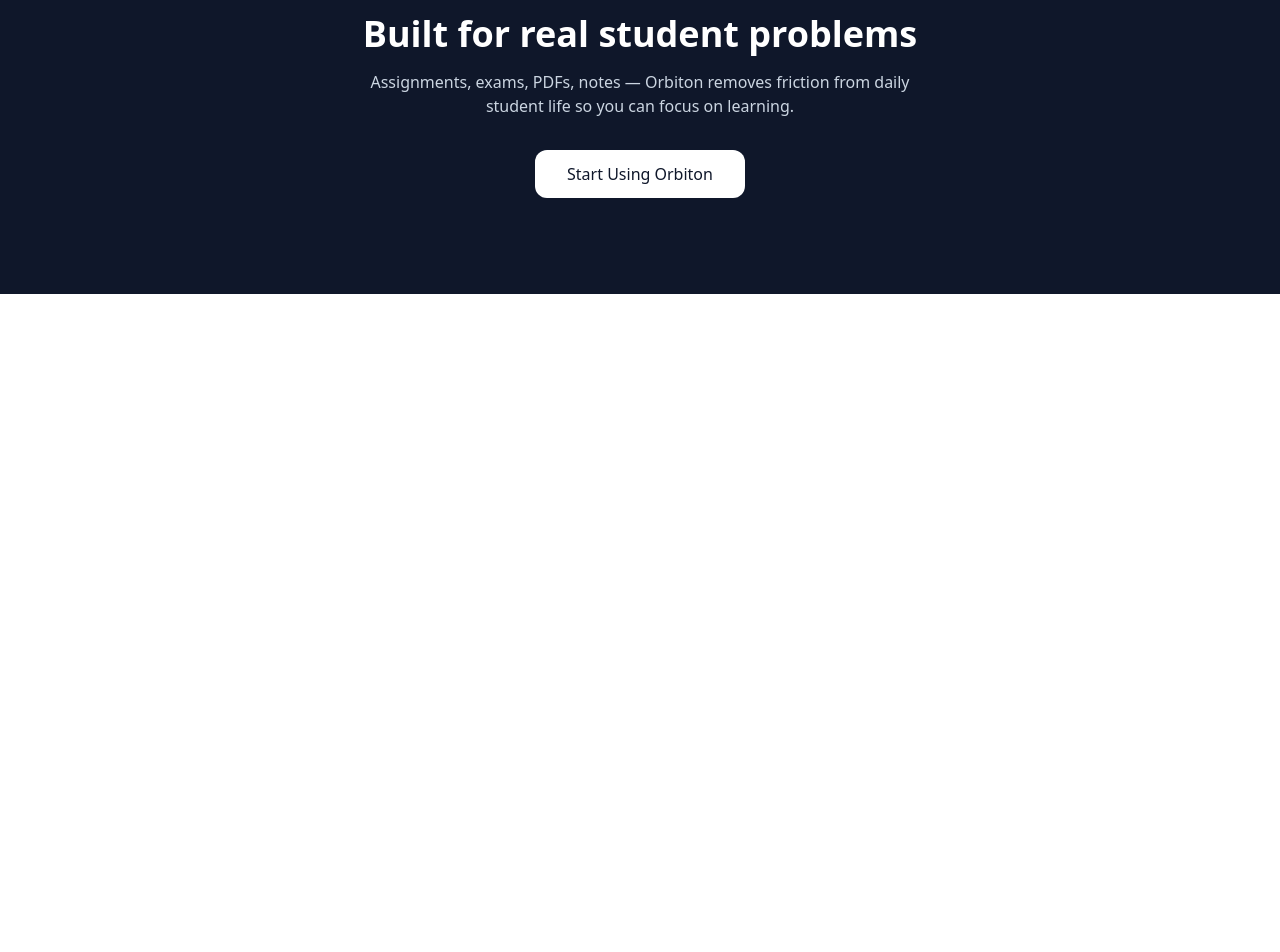
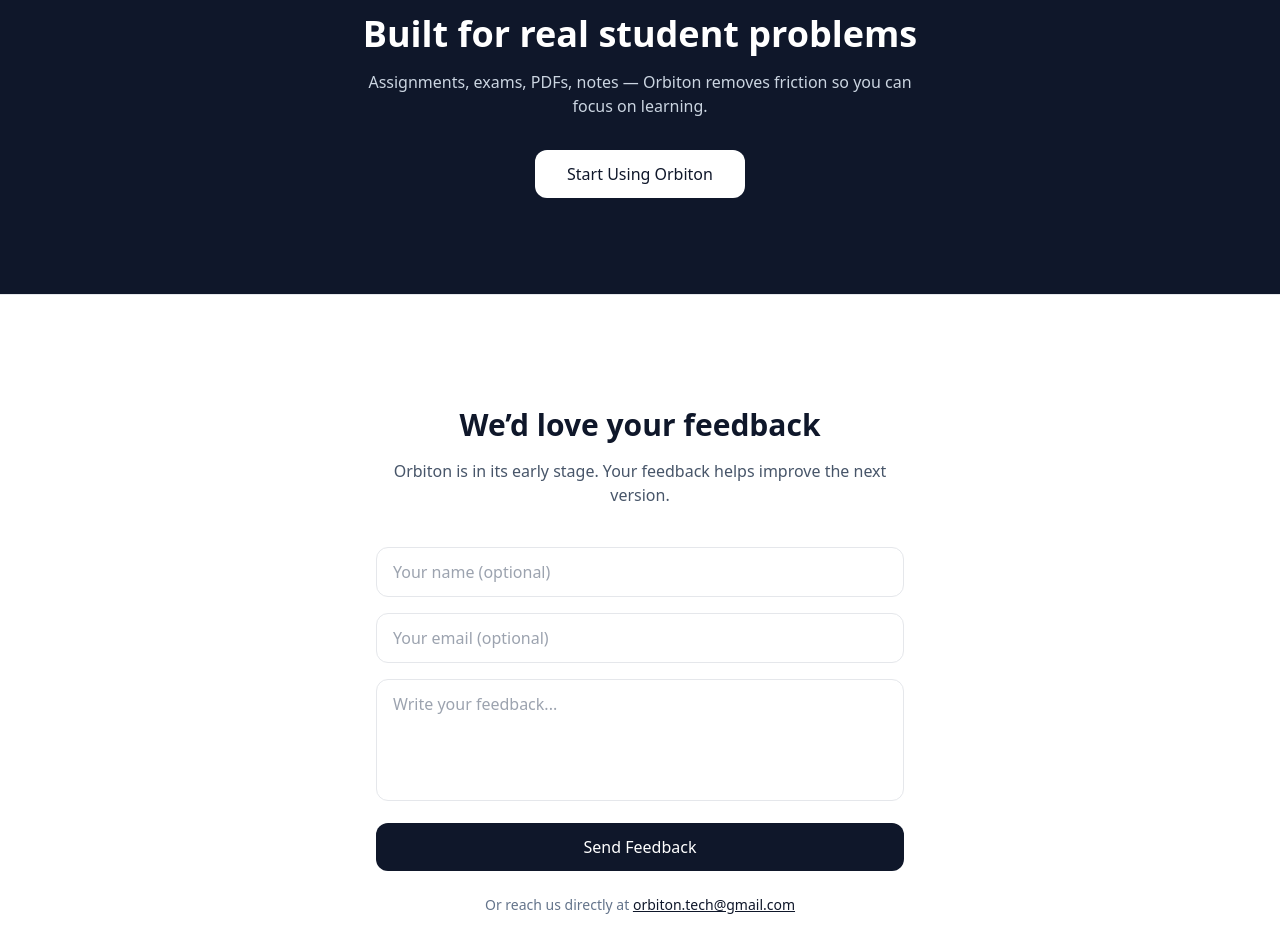
Before and after one commit to Ekansh0718/Orbiton, a React (Vite) app: page / in a window 1280 px wide. Shown: the part 1140-2092 px from the top of the page. Before the commit the page ends 1434 px from the top, so only its background shows below. Built offline with nearby package versions, Linux system fonts and the light colour scheme.

Commit message:
Add feedback section with thank you message

```diff
--- a/index.html
+++ b/index.html
@@ -24,4 +24,6 @@
     <!-- Vite entry -->
     <script type="module" src="/src/main.jsx"></script>
   </body>
+
+
 </html>
--- a/src/pages/Home.jsx
+++ b/src/pages/Home.jsx
@@ -1,25 +1,41 @@
-import React from "react";
+import React, { useState } from "react";
 import { motion } from "framer-motion";
 import { ArrowRight } from "lucide-react";
 import { Link } from "react-router-dom";
 import TypingText from "../components/TypingText";
 
+export default function Home() {
+  const [submitted, setSubmitted] = useState(false);
 
-export default function Home() {
+  async function handleSubmit(e) {
+    e.preventDefault();
+    const form = e.target;
+    const data = new FormData(form);
+
+    const res = await fetch("https://formspree.io/f/mnjvqbyw", {
+      method: "POST",
+      body: data,
+      headers: { Accept: "application/json" },
+    });
+
+    if (res.ok) {
+      setSubmitted(true);
+      form.reset();
+    }
+  }
+
   return (
     <div className="bg-slate-50">
-
       {/* HERO */}
       <section className="pt-32 pb-28 bg-grid">
         <div className="max-w-6xl mx-auto px-6 text-center">
-
           <motion.div
             initial={{ opacity: 0, y: -10 }}
             animate={{ opacity: 1, y: 0 }}
             transition={{ duration: 0.6 }}
             className="inline-flex items-center gap-2 px-4 py-2 rounded-full border bg-white text-sm text-slate-600 shadow"
           >
-            ✨ Built for students, by student
+            ✨ Built for students, by a student
           </motion.div>
 
           <h1 className="mt-8 text-4xl md:text-6xl font-extrabold text-slate-900">
@@ -29,8 +45,8 @@
           </h1>
 
           <p className="mt-6 text-lg text-slate-600 max-w-2xl mx-auto">
-            <TypingText /> — everything you need to work faster,
-            study smarter, and stay stress-free.
+            <TypingText /> — everything you need to work faster, study smarter,
+            and stay stress-free.
           </p>
 
           <div className="mt-10 flex justify-center gap-4">
@@ -50,7 +66,7 @@
           </div>
 
           <p className="mt-10 text-sm text-slate-500">
-            A growing student's productivity platform
+            A growing student productivity platform (v1)
           </p>
         </div>
       </section>
@@ -58,7 +74,6 @@
       {/* FEATURES */}
       <section className="py-24">
         <div className="max-w-6xl mx-auto px-6 grid md:grid-cols-3 gap-8">
-
           {[
             {
               title: "Smart Tools",
@@ -89,14 +104,14 @@
         </div>
       </section>
 
-      {/* CTA SECTION */}
+      {/* CTA */}
       <section className="py-24 bg-slate-900 text-white text-center">
         <h2 className="text-3xl md:text-4xl font-bold">
           Built for real student problems
         </h2>
         <p className="mt-4 text-slate-300 max-w-xl mx-auto">
-          Assignments, exams, PDFs, notes — Orbiton removes friction
-          from daily student life so you can focus on learning.
+          Assignments, exams, PDFs, notes — Orbiton removes friction so you can
+          focus on learning.
         </p>
 
         <Link
@@ -106,6 +121,75 @@
           Start Using Orbiton
         </Link>
       </section>
+
+      {/* FEEDBACK SECTION */}
+      <section className="py-28 bg-white border-t">
+        <div className="max-w-xl mx-auto px-6 text-center">
+          <h2 className="text-3xl font-bold text-slate-900">
+            We’d love your feedback
+          </h2>
+          <p className="mt-4 text-slate-600">
+            Orbiton is in its early stage. Your feedback helps improve the next
+            version.
+          </p>
+
+          {!submitted ? (
+            <form
+              onSubmit={handleSubmit}
+              className="mt-10 space-y-4 text-left"
+            >
+              <input
+                type="text"
+                name="name"
+                placeholder="Your name (optional)"
+                className="w-full px-4 py-3 border rounded-xl"
+              />
+
+              <input
+                type="email"
+                name="email"
+                placeholder="Your email (optional)"
+                className="w-full px-4 py-3 border rounded-xl"
+              />
+
+              <textarea
+                name="message"
+                placeholder="Write your feedback..."
+                required
+                rows={4}
+                className="w-full px-4 py-3 border rounded-xl resize-none"
+              />
+
+              <button
+                type="submit"
+                className="w-full bg-slate-900 text-white py-3 rounded-xl hover:bg-slate-800 transition"
+              >
+                Send Feedback
+              </button>
+            </form>
+          ) : (
+            <div className="mt-10 p-6 bg-slate-50 border rounded-xl">
+              <h3 className="text-xl font-semibold text-slate-900">
+                Thank you! 🙌
+              </h3>
+              <p className="mt-2 text-slate-600">
+                Your feedback has been received and will help shape the next
+                version of Orbiton.
+              </p>
+            </div>
+          )}
+
+          <p className="mt-6 text-sm text-slate-500">
+            Or reach us directly at{" "}
+            <a
+              href="mailto:orbiton.tech@gmail.com"
+              className="text-slate-900 underline"
+            >
+              orbiton.tech@gmail.com
+            </a>
+          </p>
+        </div>
+      </section>
     </div>
   );
 }
```
